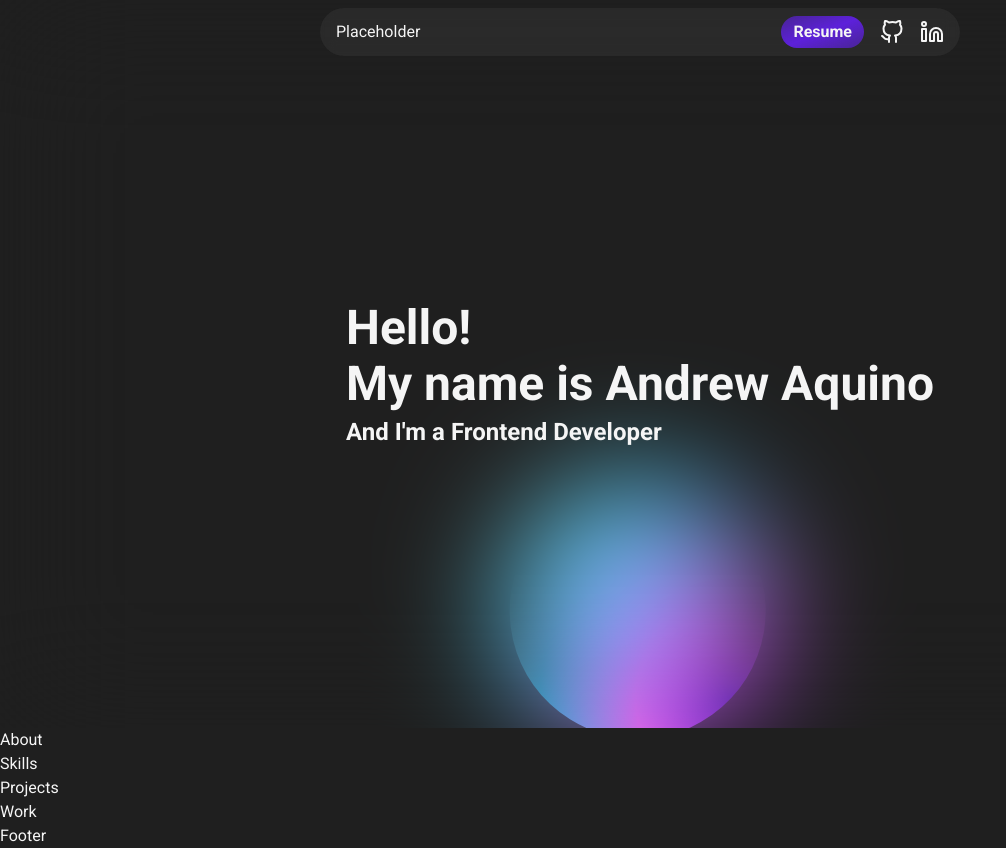
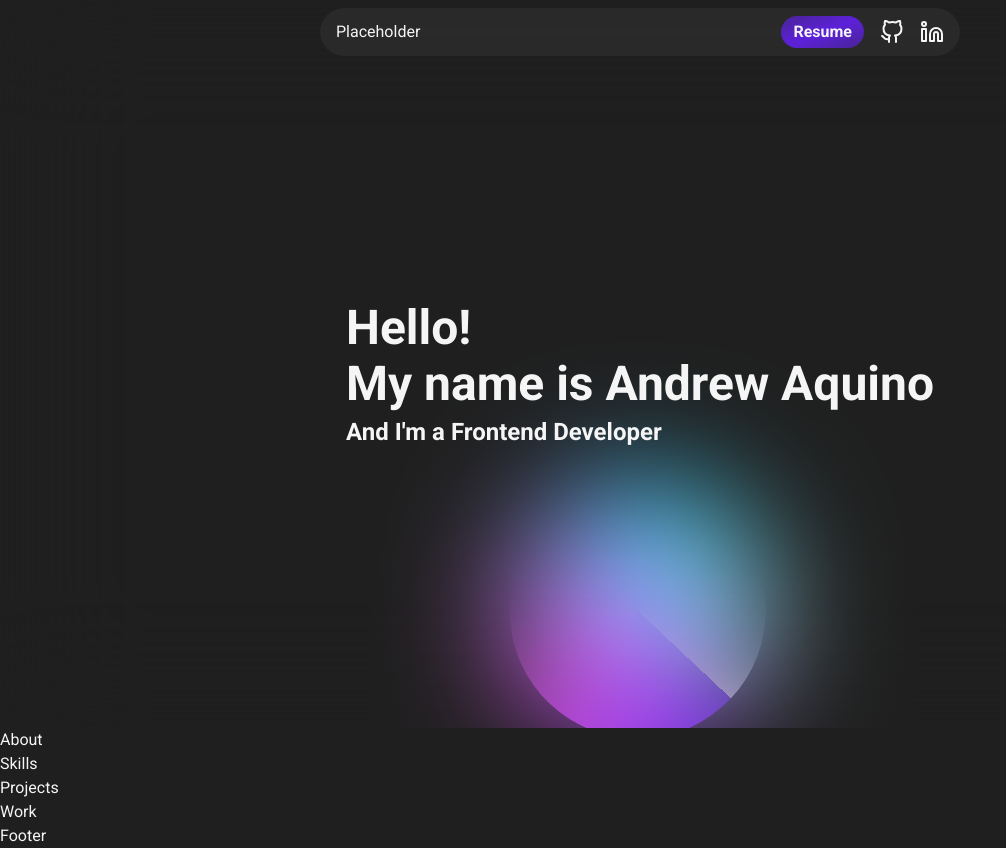
Before and after one commit to AndrewGlennAquino/personal-website-v2, a React (Vite) app: page / in a window 1280 px wide. Shown: the whole page, without its empty margins (0-1006 px from the left). Built offline with nearby package versions, Linux system fonts and the light colour scheme.

Commit message:
Change radial gradient to conic gradient

```diff
--- a/src/index.css
+++ b/src/index.css
@@ -44,8 +44,7 @@ body {
 
   /* Hero background gradient */
   .hero-gradient {
-    background: radial-gradient(
-      circle at top,
+    background: conic-gradient(
       hsl(260, 86%, 53%),
       hsl(305, 100%, 69%),
       hsl(190, 100%, 56%),
```
